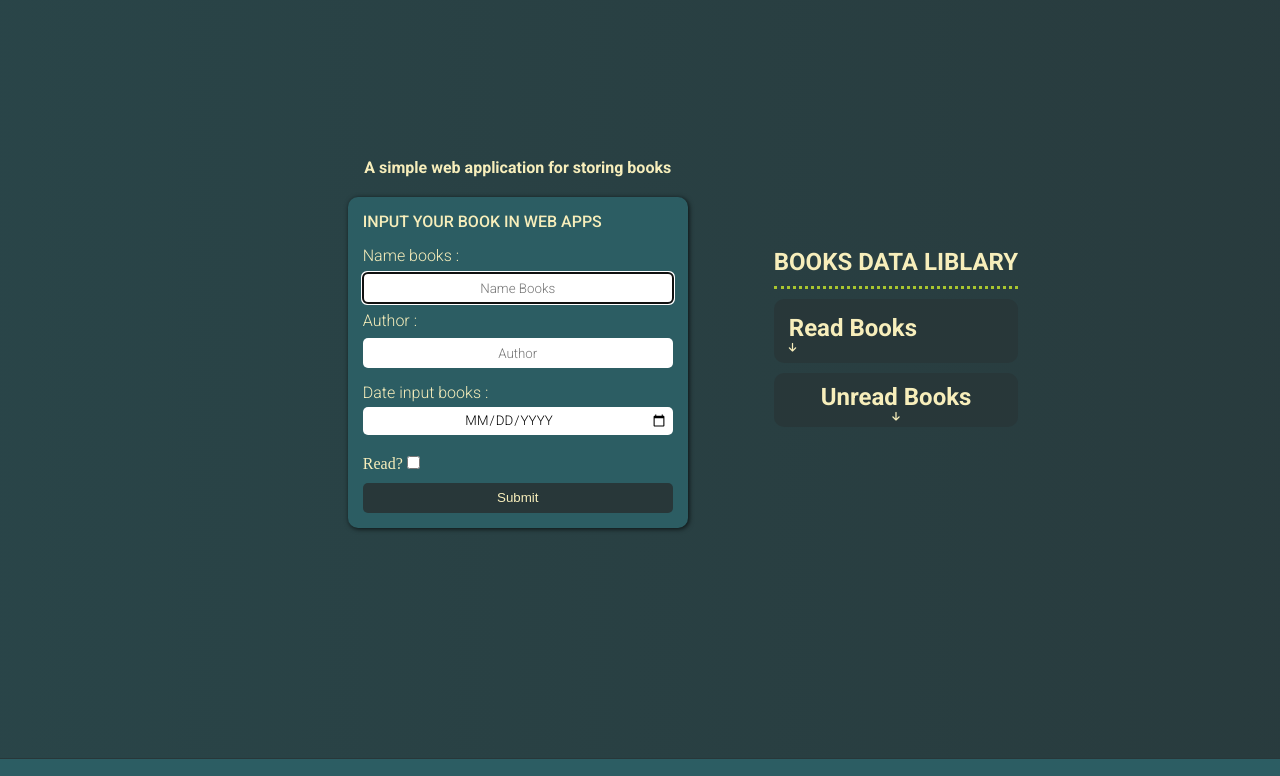
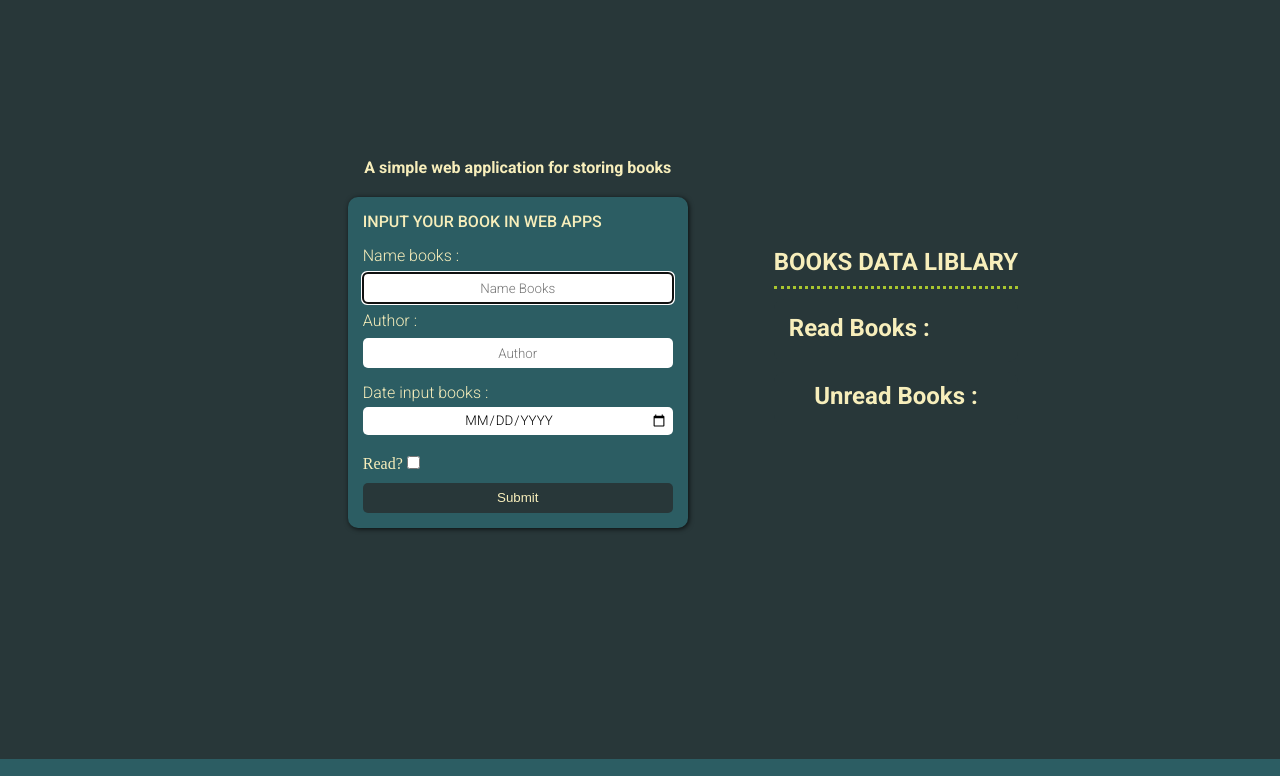
Before and after one commit to adipratamajaya/Bookshelf, a website: page index.html in a window 1280 px wide. Shown: the part 65-841 px from the top of the page. Drawn offline with nearby package versions, Linux system fonts and the light colour scheme.

```diff
--- a/index.html
+++ b/index.html
@@ -20,7 +20,8 @@
             <h1>bookshelf</h1>
             <p>Simple bookshelf using HTML, CSS, and Javascript</p>
     </header>
-    <main class="css-selector">
+        <div class="container_main_page css-selector">
+            <main>
                 <div class="container">
                     <h2>A simple web application for storing books</h2>
                     <div id="input_books">
@@ -51,18 +52,17 @@
                 <div class="container_books_">
                     <h2 class="readyFoundBooks">Books Data Liblary </h2>
                     <div class="readBooks___" >
-                <h2>Read Books</h2>
-                <i class="fa-solid fa-arrow-down fa-2xs"></i>
+                        <h2 class="title_">Read Books :</h2>
                         <div class="container_box" id="readBooks">
                         </div>
                     </div>
                     <div class="unReadBooks_____">
-                <h2>Unread Books</h2>
-                <i class="fa-solid fa-arrow-down fa-2xs"></i>
+                        <h2 class="title_">Unread Books :</h2>
                         <div class="container_box" id="unReadBooks">
                     </div>
                 </div>
             </main>
+        </div>
     <footer>
         <div class="Footer_text">
             <p><strong>Adi Pratama jaya</strong></p>
```
Lines whose indentation alone changed are shown as unchanged.
